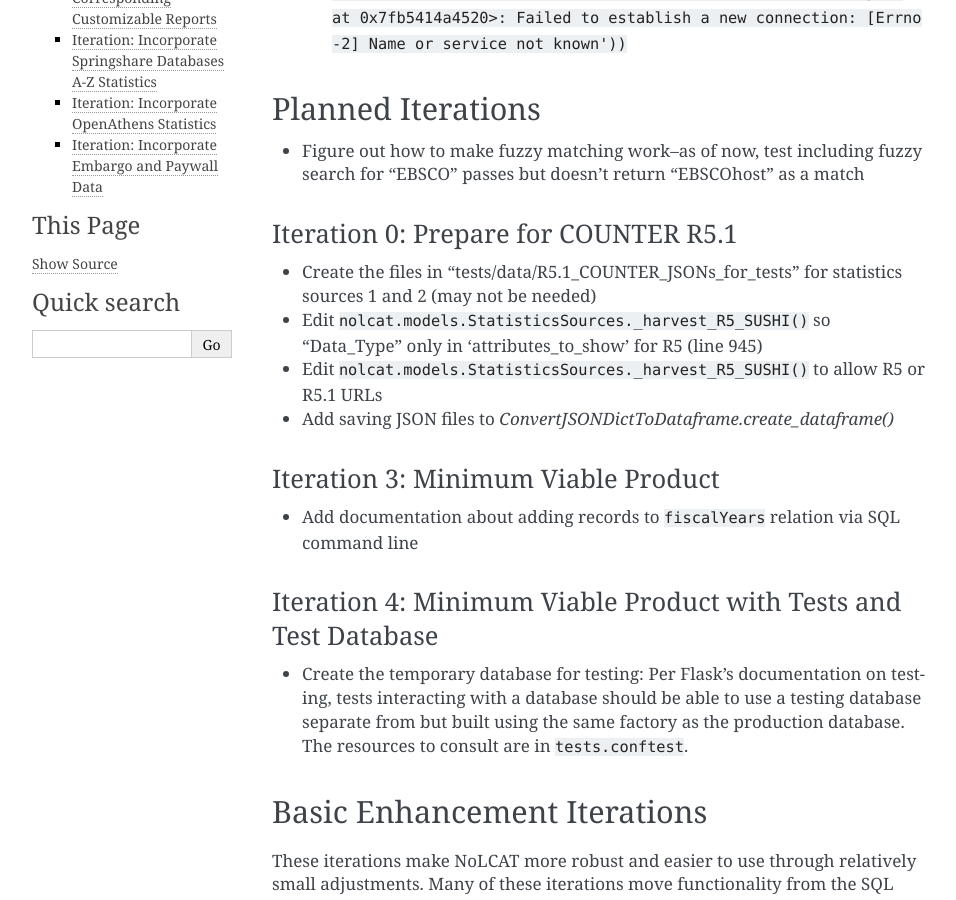
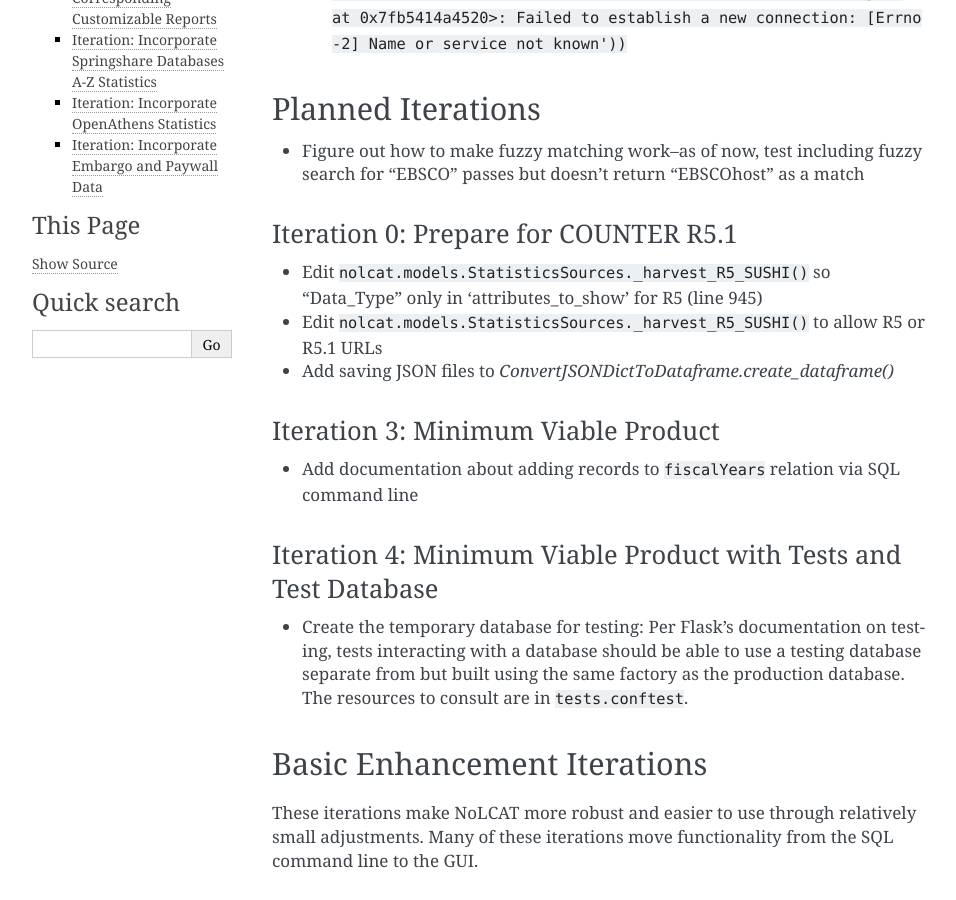
Before and after one commit to ereiskind/nolcat, a Sphinx documentation site: the page built from docs/source/roadmap.rst, in a window 1280 px wide and 900 px high, scrolled down 1325 px. Shown: the whole window, without its empty margins (148-1104 px from the left). Built offline with Sphinx 7.4.7, drawn with Linux system fonts in a browser that asks for light colours.

Commit message:
Finish creating R5.1 test JSONs

```diff
--- a/docs/source/roadmap.rst
+++ b/docs/source/roadmap.rst
@@ -22,7 +22,6 @@ Planned Iterations
 
 Iteration 0: Prepare for COUNTER R5.1
 =====================================
-* Create the files in "tests/data/R5.1_COUNTER_JSONs_for_tests" for statistics sources 1 and 2 (may not be needed)
 * Edit ``nolcat.models.StatisticsSources._harvest_R5_SUSHI()`` so "Data_Type" only in 'attributes_to_show' for R5 (line 945)
 * Edit ``nolcat.models.StatisticsSources._harvest_R5_SUSHI()`` to allow R5 or R5.1 URLs
 * Add saving JSON files to `ConvertJSONDictToDataframe.create_dataframe()`
```
Also changed, not shown: 6 other files.
